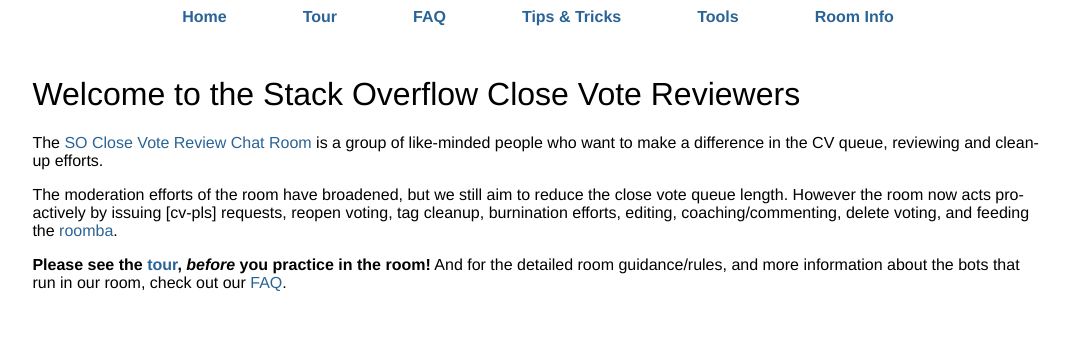
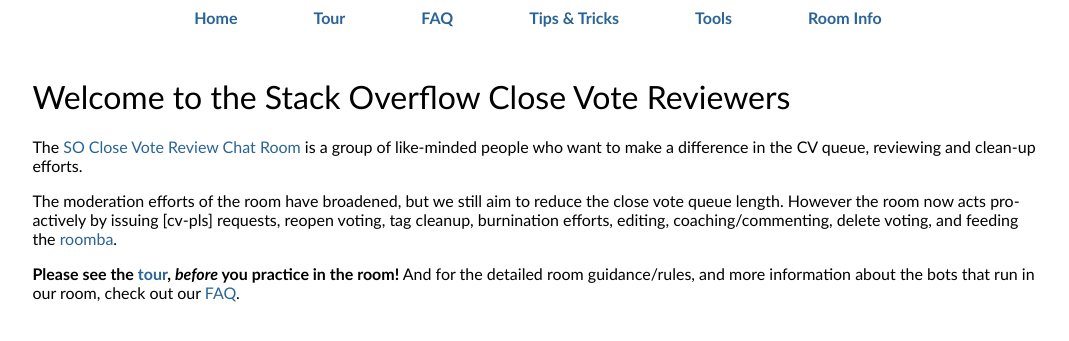
Before and after one commit to SO-Close-Vote-Reviewers/SO-Close-Vote-Reviewers.github.io, a Jekyll site: the page built from index.md, in a window 1280 px wide. Shown: the top 341 px of the page, without its empty margins (102-1171 px from the left). Built offline with Jekyll 4.4.1, drawn with Linux system fonts in a browser that asks for light colours.

Commit message:
Using Calibri font

```diff
--- a/css/socvr.css
+++ b/css/socvr.css
@@ -1,5 +1,5 @@
 body {
-  font-family: "Helvetica", "Times New Roman", Times, sans-serif;
+  font-family: "Calibri", "Times New Roman", Times, sans-serif;
 }
 
 .container {
```
